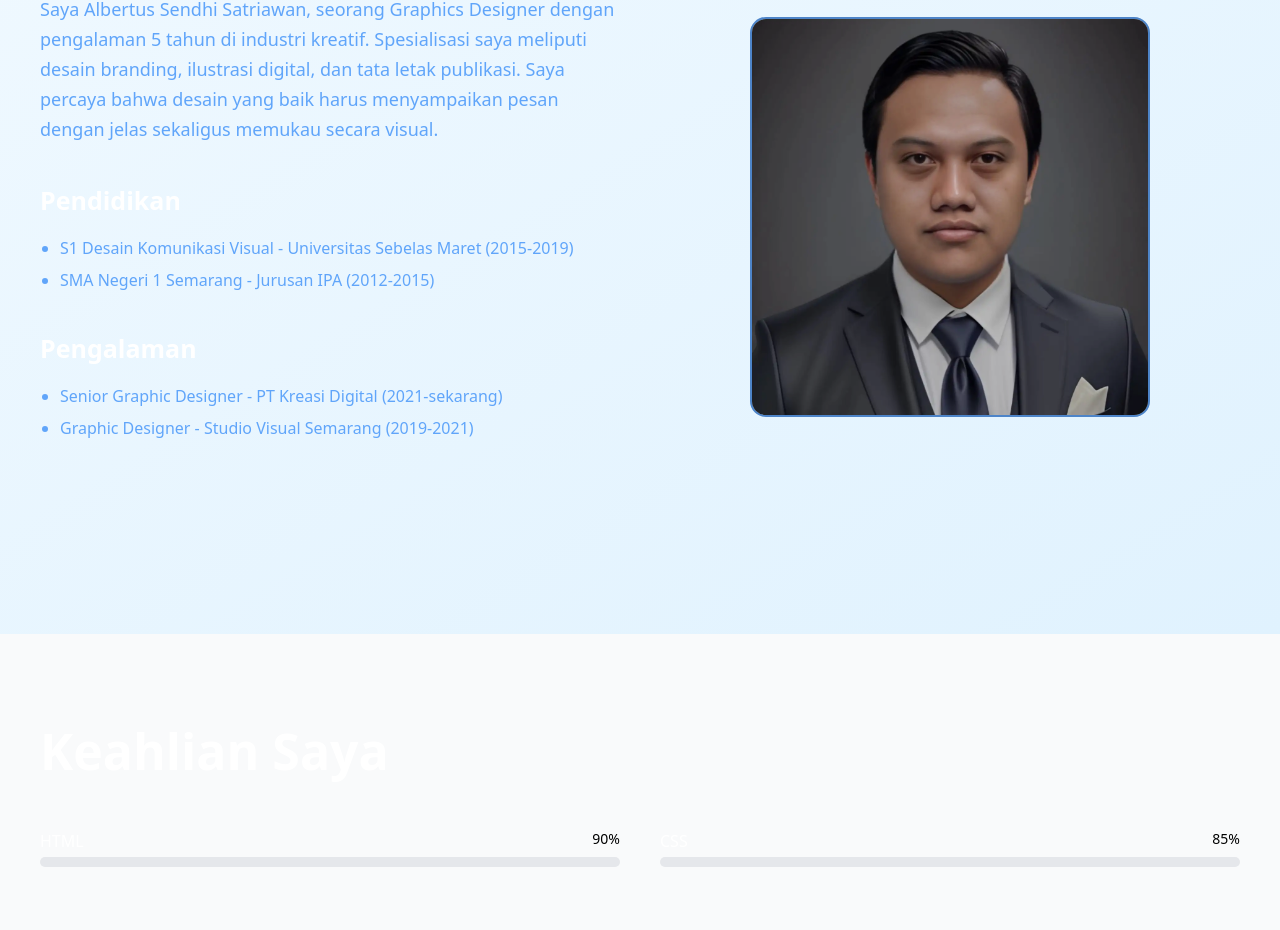
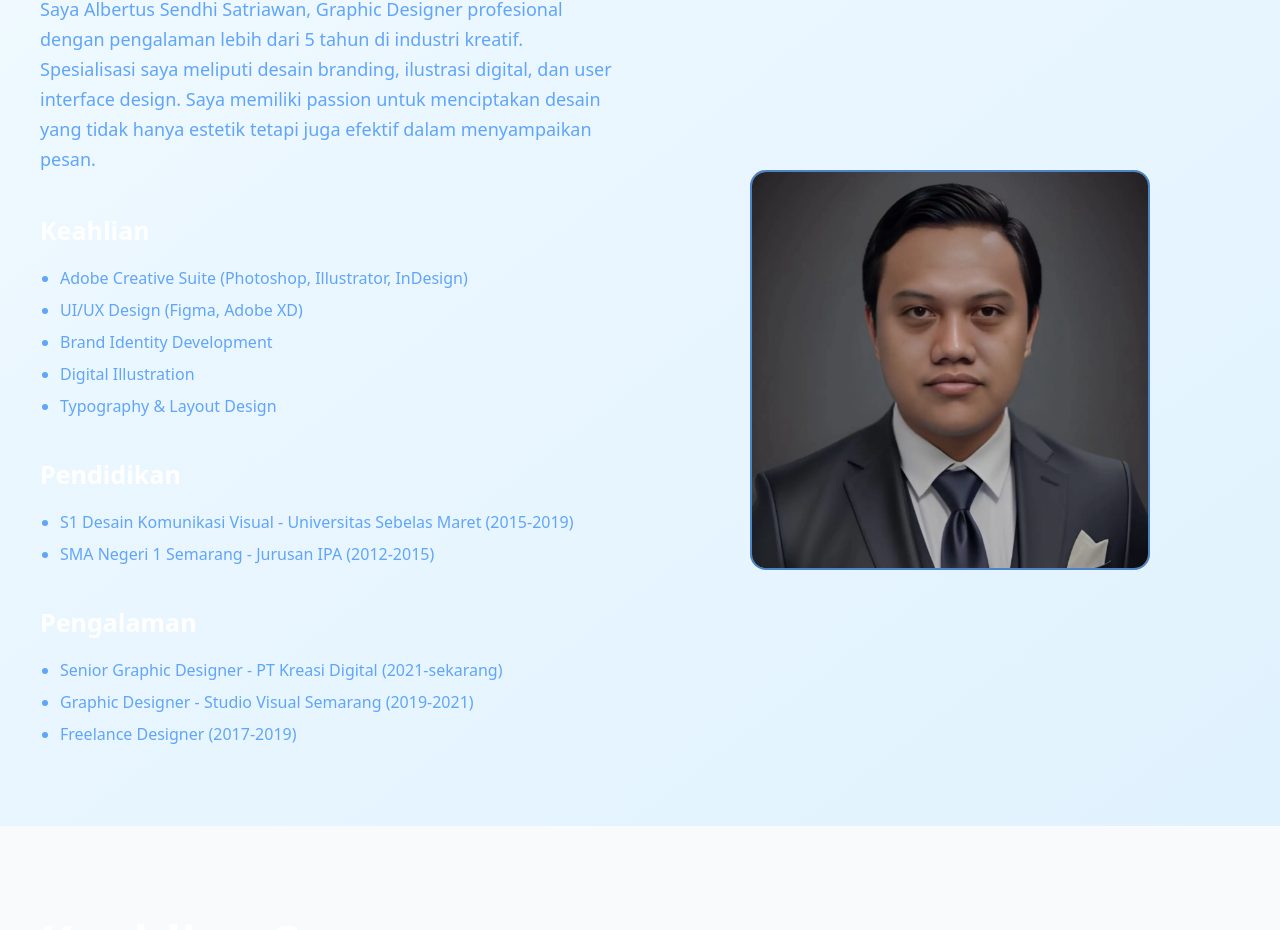
Before and after one commit to sendhi91/justacontent, a React (Create React App) app: page / in a window 1280 px wide. Shown: the part 966-1896 px from the top of the page. Built offline with nearby package versions, Linux system fonts and the light colour scheme.

Commit message:
Add files via upload

```diff
--- a/src/components/About.jsx
+++ b/src/components/About.jsx
@@ -1,40 +1,18 @@
 import { motion } from 'framer-motion';
 import { useDarkMode } from '../context/DarkModeContext';
-import sen from '../assets/sen.webp'; // Make sure this path is correct
+import sen from '../assets/sen.webp';
 
 const About = () => {
   const { darkMode } = useDarkMode();
-
-  // Animation variants
-  const containerVariants = {
-    hidden: { opacity: 0 },
-    visible: {
-      opacity: 1,
-      transition: {
-        staggerChildren: 0.2,
-        delayChildren: 0.3
-      }
-    }
-  };
-
-  const itemVariants = {
-    hidden: { y: 20, opacity: 0 },
-    visible: {
-      y: 0,
-      opacity: 1,
-      transition: {
-        duration: 0.5
-      }
-    }
-  };
 
   return (
     <motion.section
       id="tentang"
       className="relative w-full px-4 py-16 md:px-10 md:py-20 mx-auto min-h-screen"
-      initial="hidden"
-      animate="visible"
-      variants={containerVariants}
+      initial={{ opacity: 0 }}
+      animate={{ opacity: 1 }}
+      exit={{ opacity: 0 }}
+      transition={{ duration: 0.5 }}
       style={{
         background: darkMode
           ? 'linear-gradient(to bottom right, #111827, #1f2937)'
@@ -44,63 +22,87 @@ const About = () => {
       <div className="max-w-7xl mx-auto">
         <motion.h2
           className="text-white text-4xl md:text-[50px] font-bold mb-10"
-          variants={itemVariants}
+          initial={{ y: -20 }}
+          animate={{ y: 0 }}
+          transition={{ duration: 0.5 }}
         >
           Tentang <span className="text-blue-400">Saya</span>
         </motion.h2>
 
         <div className="flex flex-col md:flex-row gap-10">
-          <motion.div className="flex-1" variants={itemVariants}>
+          <div className="flex-1">
             <motion.p
               className="text-blue-400 text-[18px] max-w-3xl leading-[30px] mb-10"
-              variants={itemVariants}
+              initial={{ opacity: 0 }}
+              animate={{ opacity: 1 }}
+              transition={{ delay: 0.2, duration: 0.5 }}
             >
-              Saya Albertus Sendhi Satriawan, seorang Graphics Designer dengan pengalaman
-              5 tahun di industri kreatif. Spesialisasi saya meliputi desain branding,
-              ilustrasi digital, dan tata letak publikasi. Saya percaya bahwa desain
-              yang baik harus menyampaikan pesan dengan jelas sekaligus memukau secara visual.
+              Saya Albertus Sendhi Satriawan, Graphic Designer profesional dengan
+              pengalaman lebih dari 5 tahun di industri kreatif. Spesialisasi saya
+              meliputi desain branding, ilustrasi digital, dan user interface design.
+              Saya memiliki passion untuk menciptakan desain yang tidak hanya estetik
+              tetapi juga efektif dalam menyampaikan pesan.
             </motion.p>
 
-            <motion.div className="mt-10" variants={itemVariants}>
-              <h3 className="text-white text-2xl md:text-[25px] font-bold mb-5">Pendidikan</h3>
+            <motion.div
+              className="mt-10"
+              initial={{ opacity: 0 }}
+              animate={{ opacity: 1 }}
+              transition={{ delay: 0.3, duration: 0.5 }}
+            >
+              <h3 className="text-white text-2xl md:text-[25px] font-bold mb-5">Keahlian</h3>
               <ul className="text-blue-400 list-disc pl-5 space-y-2">
-                <motion.li variants={itemVariants}>S1 Desain Komunikasi Visual - Universitas Sebelas Maret (2015-2019)</motion.li>
-                <motion.li variants={itemVariants}>SMA Negeri 1 Semarang - Jurusan IPA (2012-2015)</motion.li>
+                <li>Adobe Creative Suite (Photoshop, Illustrator, InDesign)</li>
+                <li>UI/UX Design (Figma, Adobe XD)</li>
+                <li>Brand Identity Development</li>
+                <li>Digital Illustration</li>
+                <li>Typography & Layout Design</li>
               </ul>
             </motion.div>
 
-            <motion.div className="mt-10" variants={itemVariants}>
+            <motion.div
+              className="mt-10"
+              initial={{ opacity: 0 }}
+              animate={{ opacity: 1 }}
+              transition={{ delay: 0.4, duration: 0.5 }}
+            >
+              <h3 className="text-white text-2xl md:text-[25px] font-bold mb-5">Pendidikan</h3>
+              <ul className="text-blue-400 list-disc pl-5 space-y-2">
+                <li>S1 Desain Komunikasi Visual - Universitas Sebelas Maret (2015-2019)</li>
+                <li>SMA Negeri 1 Semarang - Jurusan IPA (2012-2015)</li>
+              </ul>
+            </motion.div>
+
+            <motion.div
+              className="mt-10"
+              initial={{ opacity: 0 }}
+              animate={{ opacity: 1 }}
+              transition={{ delay: 0.5, duration: 0.5 }}
+            >
               <h3 className="text-white text-2xl md:text-[25px] font-bold mb-5">Pengalaman</h3>
               <ul className="text-blue-400 list-disc pl-5 space-y-2">
-                <motion.li variants={itemVariants}>Senior Graphic Designer - PT Kreasi Digital (2021-sekarang)</motion.li>
-                <motion.li variants={itemVariants}>Graphic Designer - Studio Visual Semarang (2019-2021)</motion.li>
+                <li>Senior Graphic Designer - PT Kreasi Digital (2021-sekarang)</li>
+                <li>Graphic Designer - Studio Visual Semarang (2019-2021)</li>
+                <li>Freelance Designer (2017-2019)</li>
               </ul>
             </motion.div>
-          </motion.div>
+          </div>
 
           <motion.div
             className="flex-1 flex justify-center items-center"
-            variants={itemVariants}
+            initial={{ opacity: 0, scale: 0.9 }}
+            animate={{ opacity: 1, scale: 1 }}
+            transition={{ delay: 0.6, duration: 0.5 }}
           >
             <div className="w-[250px] h-[250px] md:w-[400px] md:h-[400px] relative">
-              <motion.div
-                className="w-full h-full rounded-2xl border-2 border-blue-400 overflow-hidden"
-                initial={{ scale: 0.9, opacity: 0 }}
-                animate={{ scale: 1, opacity: 1 }}
-                transition={{ delay: 0.6, duration: 0.5 }}
-              >
+              <div className="w-full h-full rounded-2xl border-2 border-blue-400 overflow-hidden">
                 <img
                   src={sen}
                   alt="Albertus Sendhi Satriawan"
                   className="w-full h-full object-cover"
                 />
-              </motion.div>
-              <motion.div
-                className="absolute inset-0 rounded-2xl border-2 border-transparent bg-black/20"
-                initial={{ opacity: 0 }}
-                animate={{ opacity: 1 }}
-                transition={{ delay: 0.8, duration: 0.5 }}
-              />
+              </div>
+              <div className="absolute inset-0 rounded-2xl border-2 border-transparent bg-black/20"></div>
             </div>
           </motion.div>
         </div>
--- a/src/components/Hero.jsx
+++ b/src/components/Hero.jsx
@@ -7,13 +7,7 @@ const Hero = () => {
   const navigate = useNavigate();
 
   const handleGoDeeper = () => {
-    // Animation for page transition
-    const heroContent = document.querySelector('.hero-content');
-    if (heroContent) {
-      heroContent.style.opacity = '0';
-      heroContent.style.transform = 'translateY(20px)';
-    }
-    setTimeout(() => navigate('/about'), 500); // Matches transition duration
+    navigate('/about'); // This will route to About page
   };
 
   return (
@@ -25,11 +19,10 @@ const Hero = () => {
           ? 'linear-gradient(to bottom right, #111827, #1f2937)'
           : 'linear-gradient(to bottom right, #f0f9ff, #e0f2fe)'
       }}
-      initial={{ opacity: 0 }}
-      animate={{ opacity: 1 }}
+      initial={{ opacity: 1 }}
       exit={{ opacity: 0, transition: { duration: 0.5 } }}
     >
-      <div className="hero-content text-center max-w-4xl mx-auto transition-all duration-500">
+      <div className="text-center max-w-4xl mx-auto">
         <motion.div
           initial={{ opacity: 0, y: 20 }}
           animate={{ opacity: 1, y: 0 }}
@@ -60,12 +53,7 @@ const Hero = () => {
           className="mt-12"
         >
           <motion.button
-            whileHover={{
-              scale: 1.05,
-              boxShadow: darkMode
-                ? '0 10px 25px -5px rgba(59, 130, 246, 0.4)'
-                : '0 10px 25px -5px rgba(29, 78, 216, 0.4)'
-            }}
+            whileHover={{ scale: 1.05 }}
             whileTap={{ scale: 0.95 }}
             onClick={handleGoDeeper}
             className="px-8 py-4 bg-gradient-to-r from-blue-600 to-purple-600 hover:from-blue-700 hover:to-purple-700 text-white rounded-lg font-medium text-lg transition-all shadow-lg"
```
